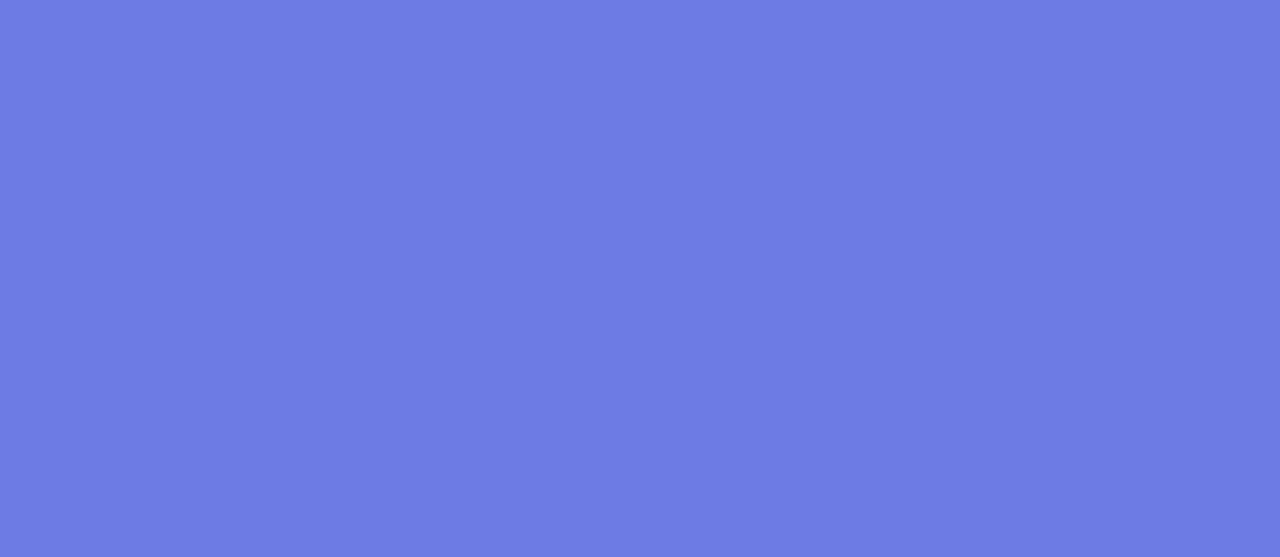
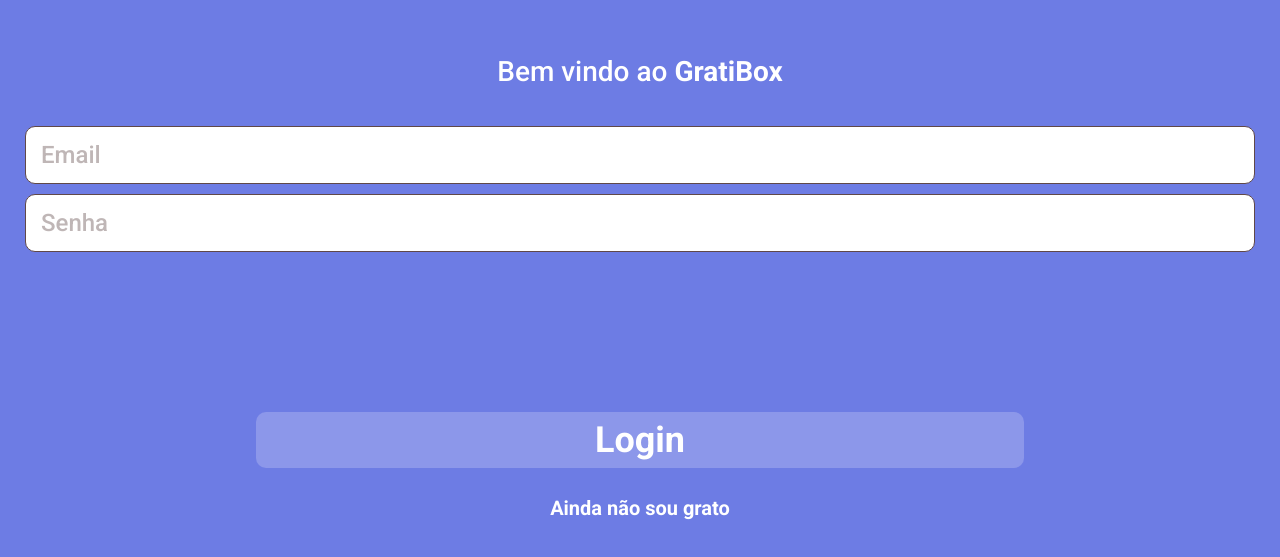
Before and after one commit to andeaquino/gratibox-front, a React (Create React App) app: page /login in a window 1280 px wide. Shown: the part 111-668 px from the top of the page. Built offline with nearby package versions, Linux system fonts and the light colour scheme.

Commit message:
created basic layout for login page

```diff
--- a/src/App.js
+++ b/src/App.js
@@ -1,6 +1,7 @@
 import { BrowserRouter, Switch, Route } from "react-router-dom";
 import GlobalStyle from "./shared/GlobalStyle";
 import SignUp from "./pages/SignUp/SignUp";
+import Login from "./pages/Login/Login";
 import Home from "./pages/Home/Home";
 
 function App() {
@@ -11,6 +12,9 @@
         <Route exact path="/">
           <Home />
         </Route>
+        <Route exact path="/login">
+          <Login />
+        </Route>
         <Route exact path="/cadastro">
           <SignUp />
         </Route>
--- /dev/null
+++ b/src/pages/Login/Login.js
@@ -0,0 +1,142 @@
+import styled from "styled-components";
+import Loader from "react-loader-spinner";
+import { useState } from "react";
+import { Link, useHistory } from "react-router-dom";
+import { useForm } from "react-hook-form";
+import { signIn } from "../../services/API";
+
+export default function Login() {
+  const { register, handleSubmit, errors } = useForm();
+  const [error, setError] = useState(false);
+  const [loading, setLoading] = useState(false);
+  const history = useHistory();
+
+  const onSubmit = (data) => {
+    const { email, password } = data;
+
+    setError(false);
+    setLoading(true);
+
+    const body = {
+      email,
+      password,
+    };
+
+    signIn({ body })
+      .then(() => {
+        setLoading(false);
+        history.push("/login");
+      })
+      .catch((err) => {
+        setLoading(false);
+        if (err.response.status === 409) {
+          setError(true);
+        }
+      });
+  };
+
+  return (
+    <RegisterContainer loading={loading}>
+      <h1>
+        Bem vindo ao <bold>GratiBox</bold>
+      </h1>
+      <form onSubmit={handleSubmit(onSubmit)}>
+        <input
+          type="email"
+          placeholder="Email"
+          {...register("email", { required: true })}
+        />
+        <input
+          type="password"
+          placeholder="Senha"
+          {...register("password", {
+            required: "Você deve digitar uma senha",
+            minLength: {
+              value: 8,
+              message: "Senha deve ter pelo menos 8 caracteres",
+            },
+          })}
+        />
+        {errors?.password && <p>{errors.password?.message}</p>}
+        <button type="submit">
+          {loading ? (
+            <Loader type="ThreeDots" color="#FFFFFF" height={13} width={51} />
+          ) : (
+            "Login"
+          )}
+        </button>
+      </form>
+      <Link to="/cadastro">Ainda não sou grato</Link>
+    </RegisterContainer>
+  );
+}
+
+const RegisterContainer = styled.div`
+  height: 462px;
+  margin-top: calc(50vh - 231px);
+  padding: 0 25px;
+  font-family: "Roboto", sans-serif;
+  h1 {
+    font-size: 28px;
+    color: #ffffff;
+    font-weight: 500;
+    margin-bottom: 40px;
+    text-align: center;
+    font-weight: 500;
+  }
+
+  p {
+    padding-left: 5px;
+    color: orangered;
+  }
+
+  input {
+    display: block;
+    width: 100%;
+    height: 58px;
+    margin: 0 auto 10px;
+    padding: 0 15px;
+    border: 1px solid #604848;
+    border-radius: 10px;
+    background-color: ${({ loading }) => (loading ? "#F2F2F2" : "#FFFFFF")};
+    color: ${({ loading }) => (loading ? "#AFAFAF" : "#000000")};
+    font-size: 24px;
+    font-weight: 500;
+    pointer-events: ${({ loading }) => (loading ? "none" : "all")};
+    ::placeholder {
+      font-family: "Roboto", sans-serif;
+      color: rgba(96, 72, 72, 0.4);
+      font-weight: 500;
+    }
+  }
+  button {
+    display: block;
+    width: 60vw;
+    height: 56px;
+    margin: 160px auto 0;
+    background-color: #8c97ea;
+    border-radius: 10px;
+    color: #ffffff;
+    font-size: 36px;
+    font-weight: 700;
+    font-family: "Roboto", sans-serif;
+    opacity: ${({ loading }) => (loading ? 0.7 : 1)};
+    pointer-events: ${({ loading }) => (loading ? "none" : "all")};
+    :hover {
+      opacity: 0.8;
+    }
+  }
+  a {
+    display: block;
+    text-align: center;
+    margin-top: 30px;
+    text-decoration: none;
+    color: #ffffff;
+    font-size: 20px;
+    font-weight: 700;
+    pointer-events: ${({ loading }) => (loading ? "none" : "all")};
+    :hover {
+      opacity: 0.8;
+    }
+  }
+`;
```
